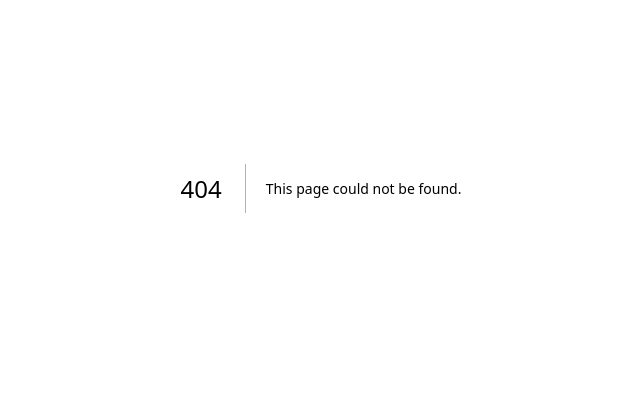
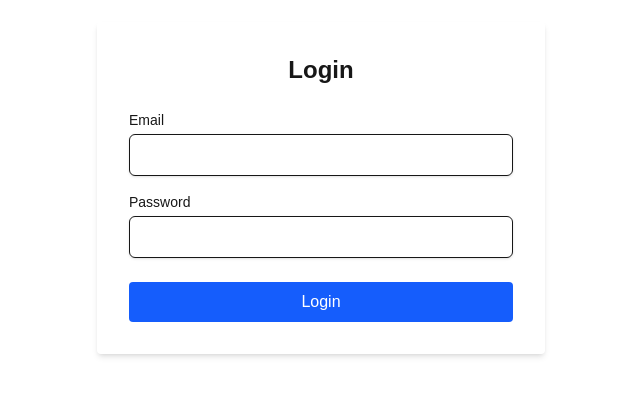
Before and after one commit to nouri-devv/Lecture-Presenter-Frontend, a Next.js app: page /login in a window 1280 px wide. Before the commit this address had no page. Shown: the part 212-608 px from the top of the page, without its empty margins (319-959 px from the left). Built offline with nearby package versions, Linux system fonts and the light colour scheme.

Commit message:
feat: implement user authentication with login and middleware for token management

```diff
--- /dev/null
+++ b/app/api/set-cookie/route.ts
@@ -0,0 +1,16 @@
+import { NextResponse } from 'next/server';
+
+export async function POST(request: Request) {
+  const { token } = await request.json();
+
+  const response = NextResponse.json({ success: true });
+  response.cookies.set('token', token, {
+    httpOnly: true,
+    secure: true,
+    sameSite: 'strict',
+    path: '/',
+    maxAge: 60 * 60 * 24 * 7,
+  });
+
+  return response;
+}
--- /dev/null
+++ b/app/login/page.tsx
@@ -0,0 +1,83 @@
+"use client";
+
+import React from "react";
+import { useRouter } from "next/navigation";
+
+const API_BASE_URL = "https://localhost:7017";
+
+export default function LoginPage() {
+  const router = useRouter();
+
+  const handleSubmit = async (event: React.FormEvent<HTMLFormElement>) => {
+    event.preventDefault();
+    const formData = new FormData(event.currentTarget);
+    const email = formData.get("email");
+    const password = formData.get("password");
+
+    const response = await fetch(`${API_BASE_URL}/api/user/login`, {
+      method: "POST",
+      headers: {
+        "Content-Type": "application/json",
+      },
+      body: JSON.stringify({
+        email,
+        password,
+      }),
+    });
+
+    if (response.ok) {
+      const { token } = await response.json();
+
+      // set cookie:
+      await fetch("/api/set-cookie", {
+        method: "POST",
+        headers: { "Content-Type": "application/json" },
+        body: JSON.stringify({ token }),
+      });
+
+      router.push("/upload");
+    } else {
+      alert("Login failed. Please check your credentials.");
+    }
+  };
+
+  return (
+    <div className="flex min-h-screen items-center justify-center">
+      <div className="w-full max-w-md p-8 shadow-md rounded">
+        <h1 className="text-2xl font-bold mb-6 text-center">Login</h1>
+        <form onSubmit={handleSubmit}>
+          <div className="mb-4">
+            <label htmlFor="email" className="block text-sm font-medium">
+              Email
+            </label>
+            <input
+              type="email"
+              id="email"
+              name="email"
+              required
+              className="mt-1 block w-full px-3 py-2 border rounded-md shadow-sm focus:outline-none"
+            />
+          </div>
+          <div className="mb-6">
+            <label htmlFor="password" className="block text-sm font-medium">
+              Password
+            </label>
+            <input
+              type="password"
+              id="password"
+              name="password"
+              required
+              className="mt-1 block w-full px-3 py-2 border rounded-md shadow-sm focus:outline-none"
+            />
+          </div>
+          <button
+            type="submit"
+            className="w-full py-2 px-4 rounded bg-blue-600 text-white hover:bg-blue-700"
+          >
+            Login
+          </button>{" "}
+        </form>
+      </div>
+    </div>
+  );
+}
--- a/app/upload/page.tsx
+++ b/app/upload/page.tsx
@@ -32,6 +32,7 @@ export default function UploadPage() {
       });
 
       const data = await response.json();
+      console.log("Response data:", data);
 
       if (response.ok) {
         setMessage(data.message);
--- /dev/null
+++ b/lib/useAuth.ts
@@ -0,0 +1,15 @@
+"use client";
+
+import { useEffect } from "react";
+import { useRouter } from "next/navigation";
+
+export function useAuth() {
+  const router = useRouter();
+
+  useEffect(() => {
+    const token = sessionStorage.getItem("token");
+    if (!token) {
+      router.replace("/login");
+    }
+  }, []);
+}
--- /dev/null
+++ b/middleware.ts
@@ -0,0 +1,25 @@
+// middleware.ts
+import { NextResponse } from 'next/server';
+import type { NextRequest } from 'next/server';
+
+export function middleware(request: NextRequest) {
+  const token = request.cookies.get('token')?.value;
+
+  const isLoginPage = request.nextUrl.pathname === '/login';
+
+  // If not logged in and not on login page, redirect to login
+  if (!token && !isLoginPage) {
+    return NextResponse.redirect(new URL('/login', request.url));
+  }
+
+  // If logged in and trying to access login page, redirect to dashboard (or home)
+  if (token && isLoginPage) {
+    return NextResponse.redirect(new URL('/upload', request.url));
+  }
+
+  return NextResponse.next();
+}
+
+export const config = {
+  matcher: ['/', '/((?!_next|api|static|favicon.ico).*)'], // Protect all except static/API assets
+};
```
